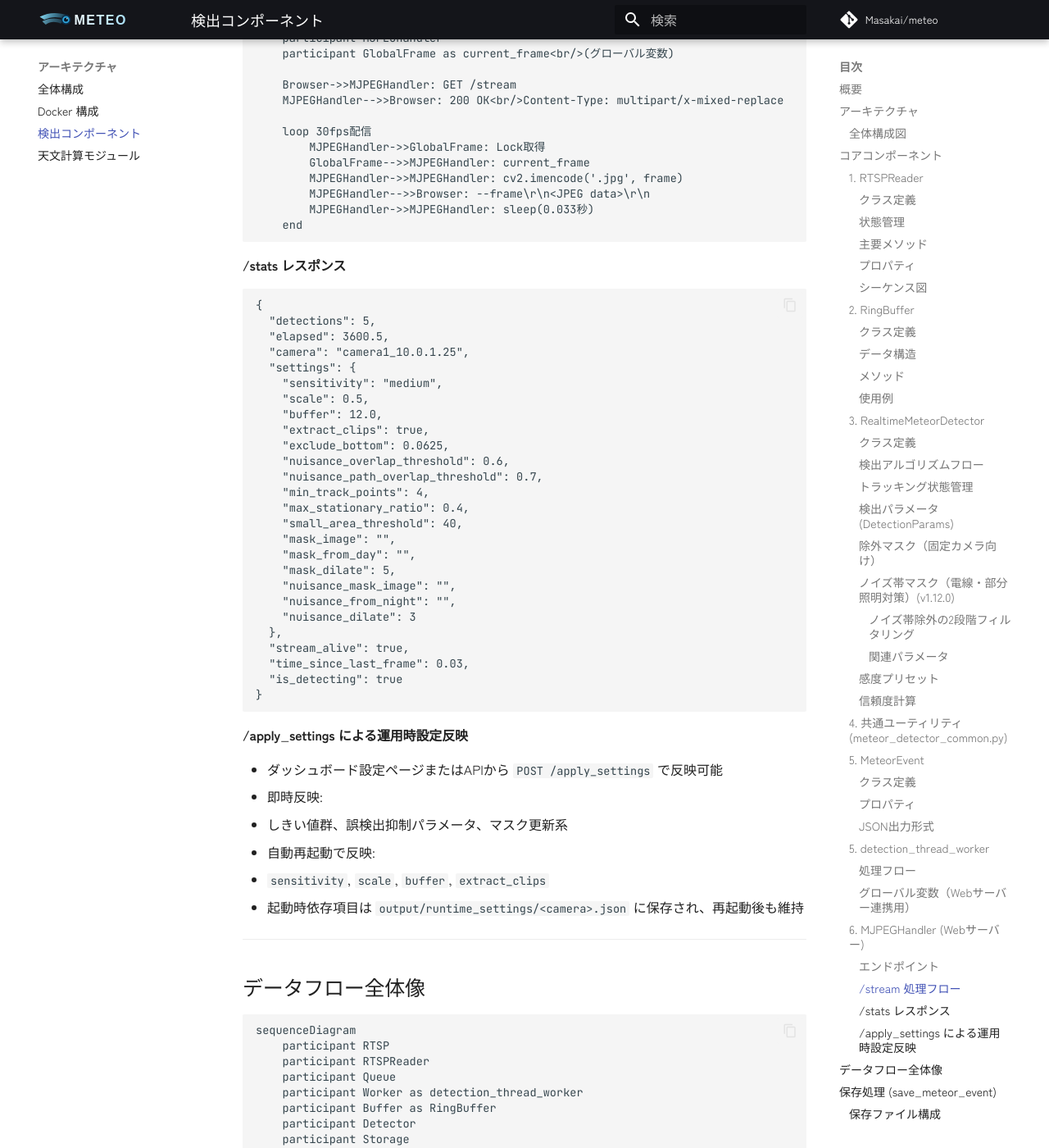
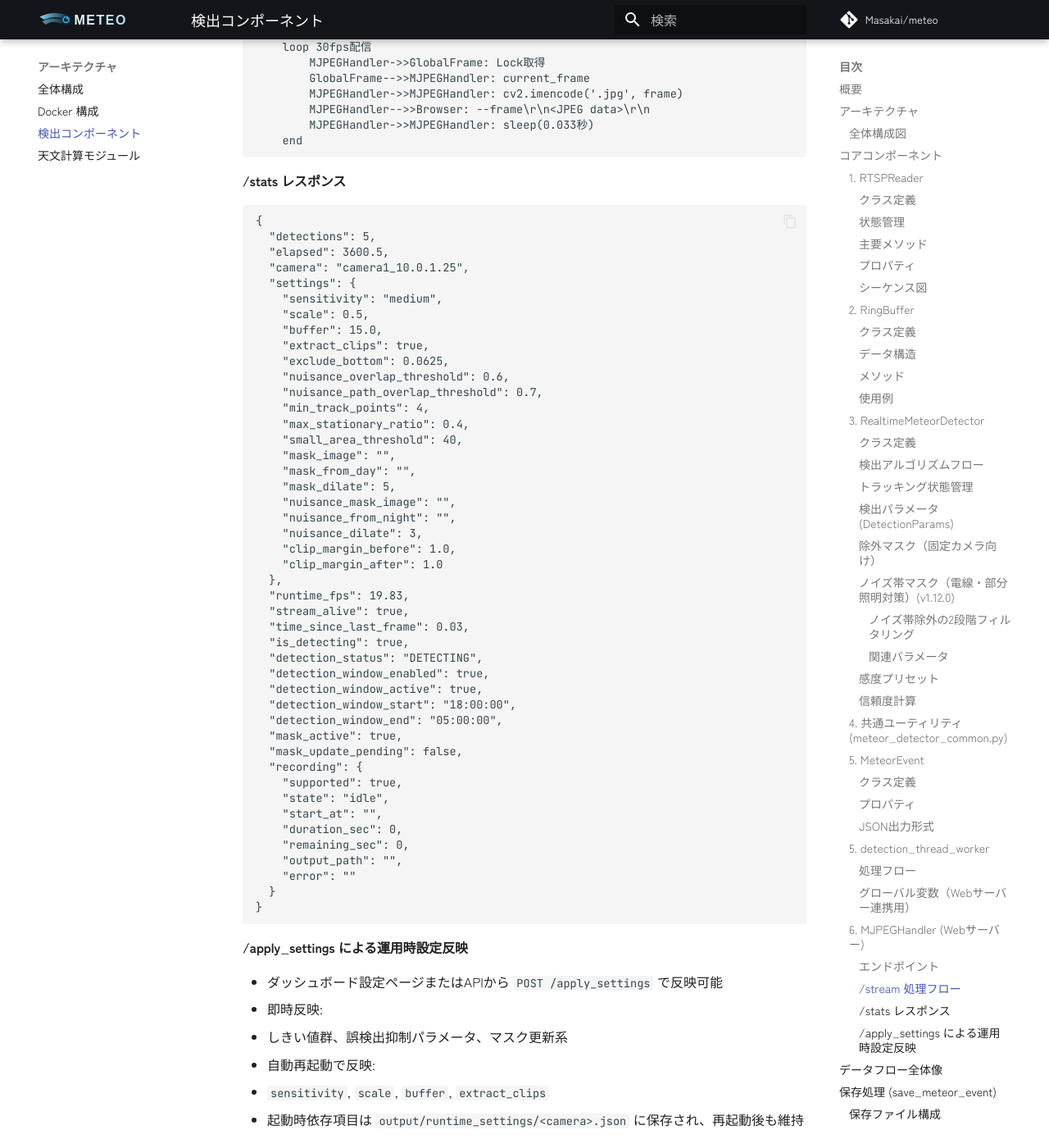
Before and after one commit to Masakai/meteo, an MkDocs documentation site: the page built from documents/DETECTOR_COMPONENTS.md, in a window 1280 px wide and 1400 px high, scrolled down 13467 px. Shown: the whole window at 82% size. Built offline with MkDocs 1.6.1 and Material for MkDocs 9.7.7, drawn with Linux system fonts in a browser that asks for light colours; comment, search, counter and statistics services are not loaded; some of the changed text lies outside the part shown.

Commit message:
- Dockerfileに`iputils-ping`と`netcat-openbsd`を追加 - ドキュメント（ARCHITECTURE.md, DETECTOR_COMPONENTS.md, CONFIGURATION_GUIDE.md）を最新内容に合わせ改版 - APIに新エンドポイント `/mask`, `/confirm_mask_update`, `/discard_mask_update` を追加 - 検出設定に新オプション `clip_margin_before`, `clip_margin_after`, `detection_window` を追加 - バージョンを v3.2.5 に更新

````diff
--- a/documents/DETECTOR_COMPONENTS.md
+++ b/documents/DETECTOR_COMPONENTS.md
@@ -59,9 +59,8 @@
 
 ```python
 class RTSPReader:
-    def __init__(self, url: str, reconnect_delay: float = 5.0)
+    def __init__(self, url: str, reconnect_delay: float = 5.0, log_detail: bool = False)
     def start(self) -> RTSPReader
-    def read(self) -> Tuple[bool, float, Optional[np.ndarray]]
     def stop(self)
     def _read_loop(self)  # 内部スレッド
 ```
@@ -627,7 +623,7 @@
   "settings": {
     "sensitivity": "medium",
     "scale": 0.5,
-    "buffer": 12.0,
+    "buffer": 15.0,
     "extract_clips": true,
     "exclude_bottom": 0.0625,
     "nuisance_overlap_threshold": 0.6,
@@ -640,11 +636,30 @@
     "mask_dilate": 5,
     "nuisance_mask_image": "",
     "nuisance_from_night": "",
-    "nuisance_dilate": 3
+    "nuisance_dilate": 3,
+    "clip_margin_before": 1.0,
+    "clip_margin_after": 1.0
   },
+  "runtime_fps": 19.83,
   "stream_alive": true,
   "time_since_last_frame": 0.03,
-  "is_detecting": true
+  "is_detecting": true,
+  "detection_status": "DETECTING",
+  "detection_window_enabled": true,
+  "detection_window_active": true,
+  "detection_window_start": "18:00:00",
+  "detection_window_end": "05:00:00",
+  "mask_active": true,
+  "mask_update_pending": false,
+  "recording": {
+    "supported": true,
+    "state": "idle",
+    "start_at": "",
+    "duration_sec": 0,
+    "remaining_sec": 0,
+    "output_path": "",
+    "error": ""
+  }
 }
 ```
 
@@ -763,6 +778,7 @@
 | `LONGITUDE` | `138.7274` | 観測地の経度（富士山頂） |
 | `TIMEZONE` | `Asia/Tokyo` | タイムゾーン |
 | `EXTRACT_CLIPS` | `true` | クリップ動画保存の有効化 |
+| `RTSP_LOG_DETAIL` | `true` | RTSP 接続の詳細ログ出力 (v3.1.1+) |
 
 ---
 
````
Also changed, not shown: other parts of documents/DETECTOR_COMPONENTS.md (+2 -5 lines), documents/API_REFERENCE.md (+4 -0 lines), documents/ARCHITECTURE.md (+12 -0 lines), documents/CONFIGURATION_GUIDE.md (+1 -1 lines), 1 other file.
